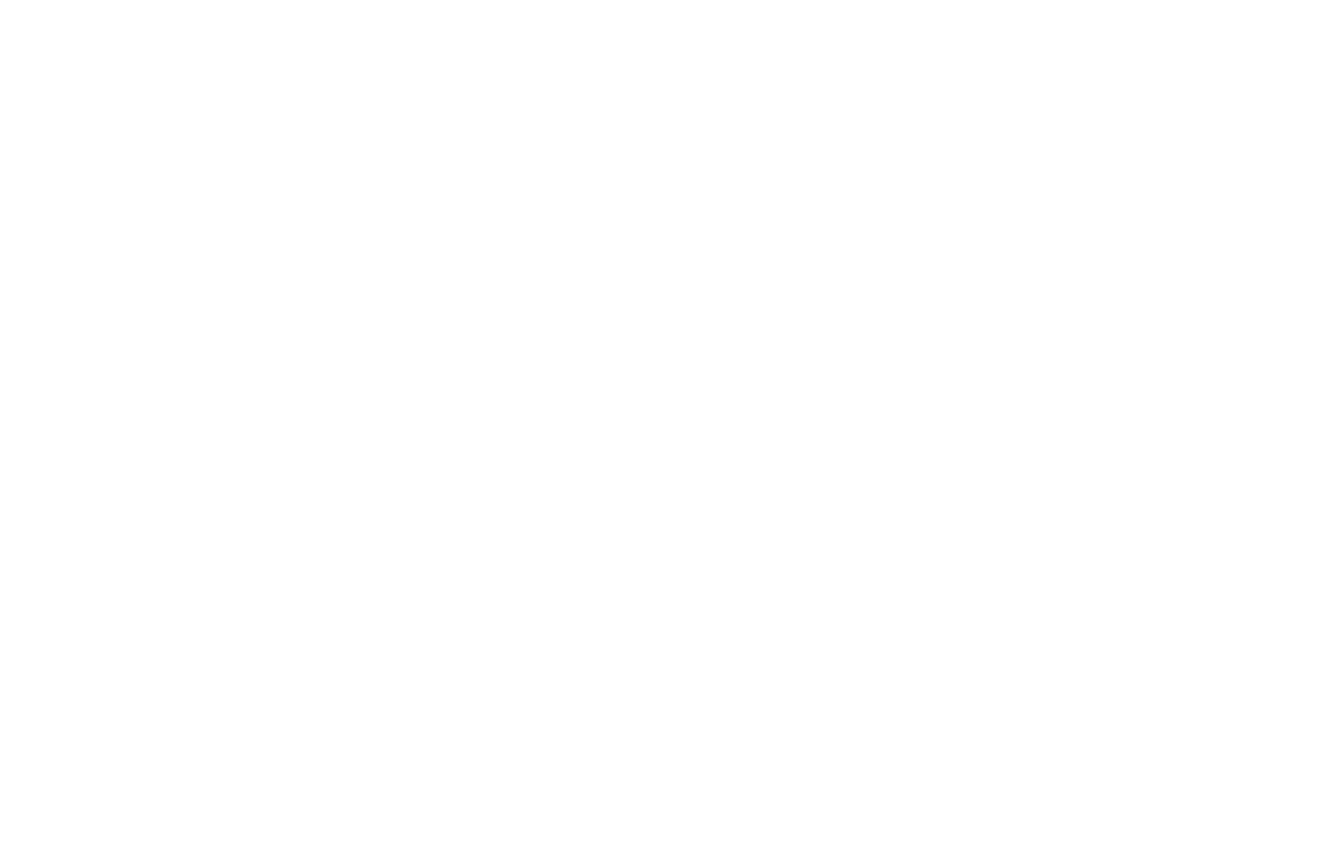
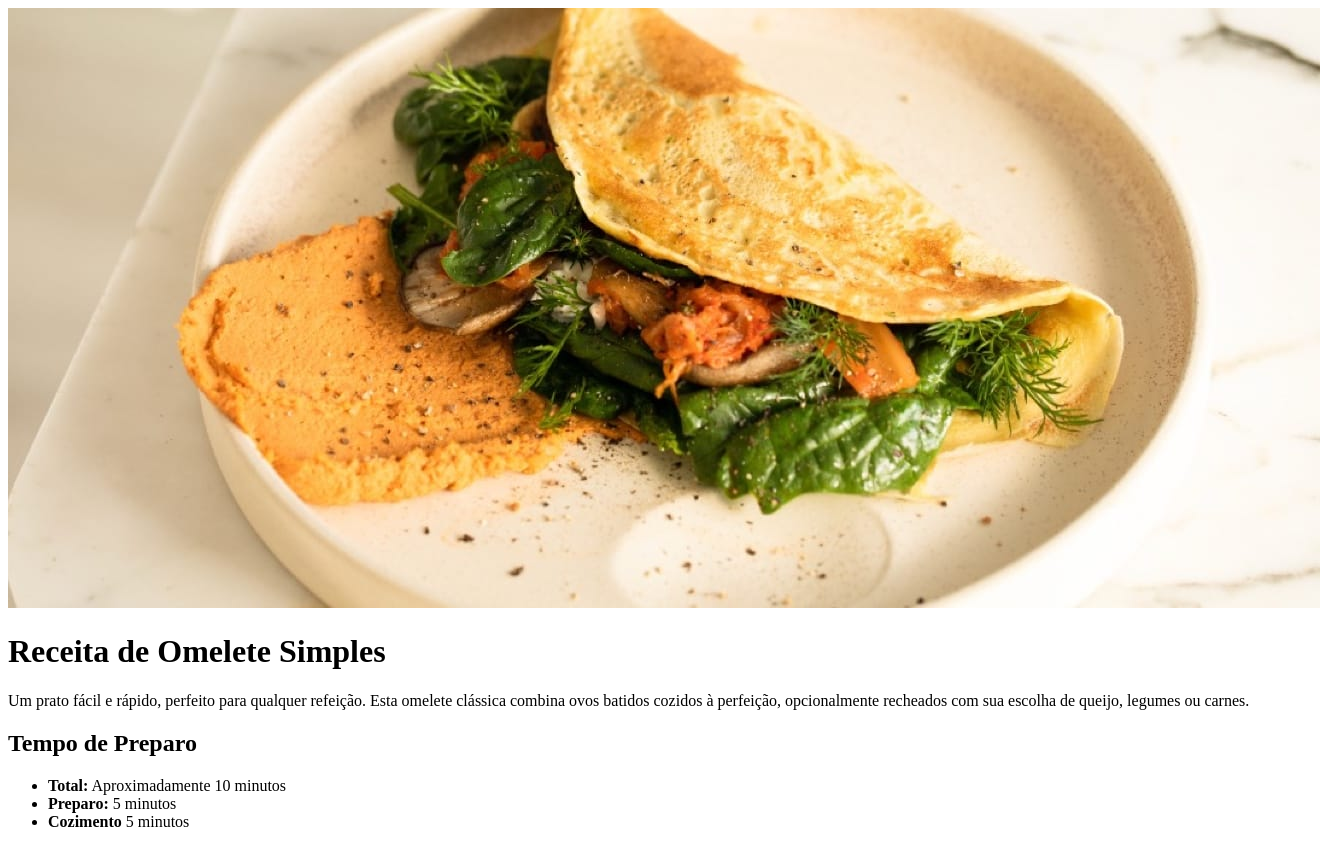
Before and after one commit to luizaalessandraa/projeto_receita, a plain HTML site: page index.html in a window 1280 px wide. Shown: the whole page, 1320 px wide, since content can reach past the window. Before the commit the page ends 800 px from the top, so only its background shows below. Drawn offline with Linux system fonts and the light colour scheme.

Commit message:
segundo commit do HTML

```diff
--- a/index.html
+++ b/index.html
@@ -1,11 +1,31 @@
 <!DOCTYPE html>
-<html lang="en">
+<html lang="pt-BR">
 <head>
   <meta charset="UTF-8">
   <meta name="viewport" content="width=device-width, initial-scale=1.0">
   <title>Receita de Omelete</title>
 </head>
 <body>
+  <div>
+    <img src="./image-omelette.jpeg" alt="imagem de uma omelete recheada de folhas e legumes">
+    <h1>Receita de Omelete Simples</h1>
+    <p>Um prato fácil e rápido, perfeito para qualquer refeição. Esta omelete clássica combina ovos batidos cozidos à perfeição, opcionalmente recheados com sua escolha de queijo, legumes ou carnes.</p>
 
+    <div>
+      <h2> Tempo de Preparo</h2>
+
+      <ul>
+        <li>
+          <strong> Total:</strong> Aproximadamente 10 minutos
+        </li>
+        <li>
+          <strong>Preparo:</strong> 5 minutos
+        </li>
+        <li>
+          <strong>Cozimento</strong> 5 minutos
+        </li>
+      </ul>
+    </div>
+  </div>
 </body>
 </html>
```
Also changed, not shown: image-omelette.jpeg (added).
